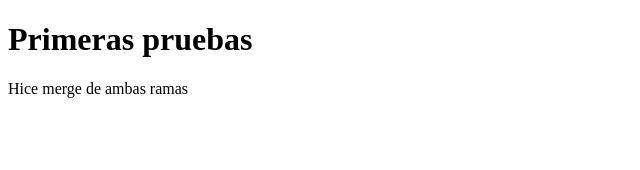
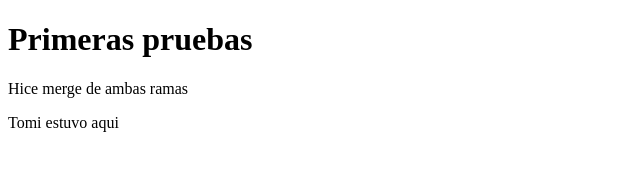
Before and after one commit to RamiroCabri1/Proyecto_2025, a plain HTML site: page Frontend/html/index.html in a window 1280 px wide. Shown: the whole page, without its empty margins (0-640 px from the left). Drawn offline with Linux system fonts and the light colour scheme.

Commit message:
Modifico HTML de prueba

```diff
--- a/Frontend/html/index.html
+++ b/Frontend/html/index.html
@@ -8,5 +8,6 @@
 <body>
     <h1>Primeras pruebas</h1>
     <p>Hice merge de ambas ramas</p>
+    <p>Tomi estuvo aqui</p>
 </body>
 </html>
```
